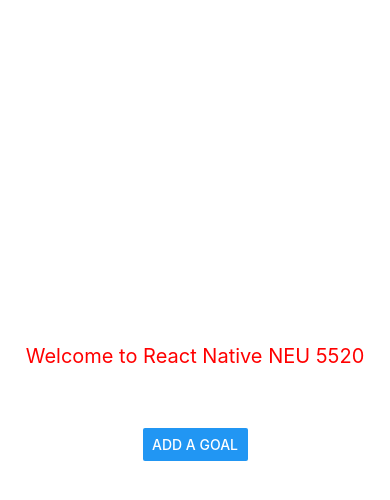
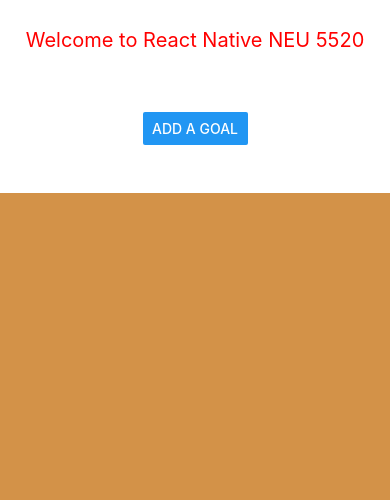
Before and after one commit to realericwang/CS5520, a React Native app: screen / in a window 390 px wide. Shown: the top 500 px of the page. Built offline with nearby package versions, Linux system fonts and the light colour scheme.

Commit message:
Use flex property to make the main page two section

```diff
--- a/App.js
+++ b/App.js
@@ -1,5 +1,5 @@
 import { StatusBar } from 'expo-status-bar';
-import { StyleSheet, View, Text, Button } from 'react-native';
+import { StyleSheet, Text, Button, SafeAreaView, View } from 'react-native';
 import Header from './Components/Header';
 import Input from './Components/Input';
 import { useState } from 'react';
@@ -16,17 +16,21 @@ export default function App() {
   };
 
   return (
-    <View style={styles.container}>
-      <Header title={appName}>
-        <Text style={styles.childText}>Child Component</Text>
-      </Header>
-      <View style={styles.buttonContainer}>
-        <Button title="Add a goal" onPress={() => setIsModalVisible(true)} />
+    <SafeAreaView style={styles.container}>
+      <View style={styles.topView}>
+        <Header title={appName}>
+          <Text style={styles.childText}>Child Component</Text>
+        </Header>
+        <View style={styles.buttonContainer}>
+          <Button title="Add a goal" onPress={() => setIsModalVisible(true)} />
+        </View>
+      </View>
+      <View style={styles.bottomView}>
+        <Text style={styles.receivedDataText}>{receivedData}</Text>
       </View>
       <Input autoFocus={true} inputHandler={handleInputData} visible={isModalVisible} />
-      <Text style={styles.receivedDataText}>{receivedData}</Text>
       <StatusBar style="auto" />
-    </View>
+    </SafeAreaView>
   );
 }
 
@@ -34,6 +38,16 @@ const styles = StyleSheet.create({
   container: {
     flex: 1,
     backgroundColor: '#fff',
+  },
+  topView: {
+    flex: 1,
+    alignItems: 'center',
+    justifyContent: 'center',
+    padding: 20,
+  },
+  bottomView: {
+    flex: 4,
+    backgroundColor: '#d39248',
     alignItems: 'center',
     justifyContent: 'center',
     padding: 20,
@@ -48,7 +62,6 @@ const styles = StyleSheet.create({
   },
   receivedDataText: {
     fontSize: 18,
-    marginTop: 20,
     textAlign: 'center',
     color: 'red',
   },
```
